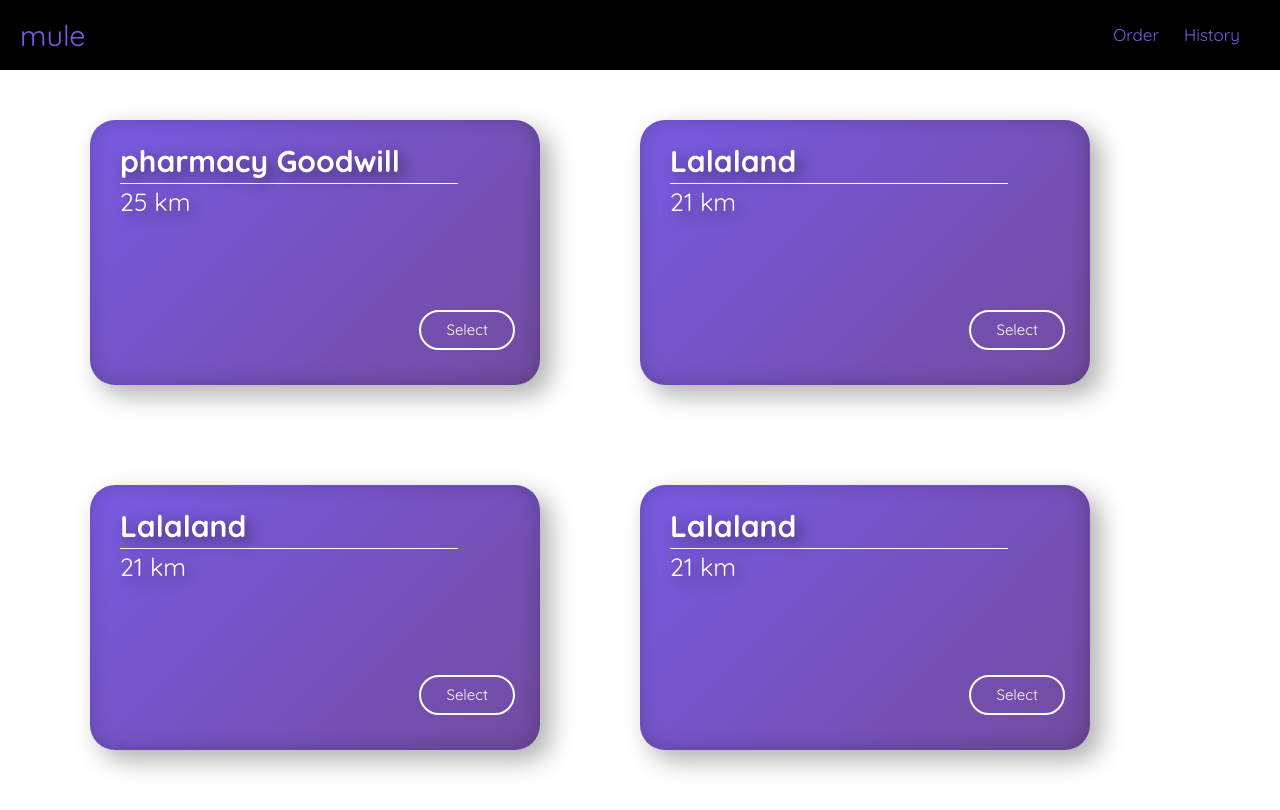
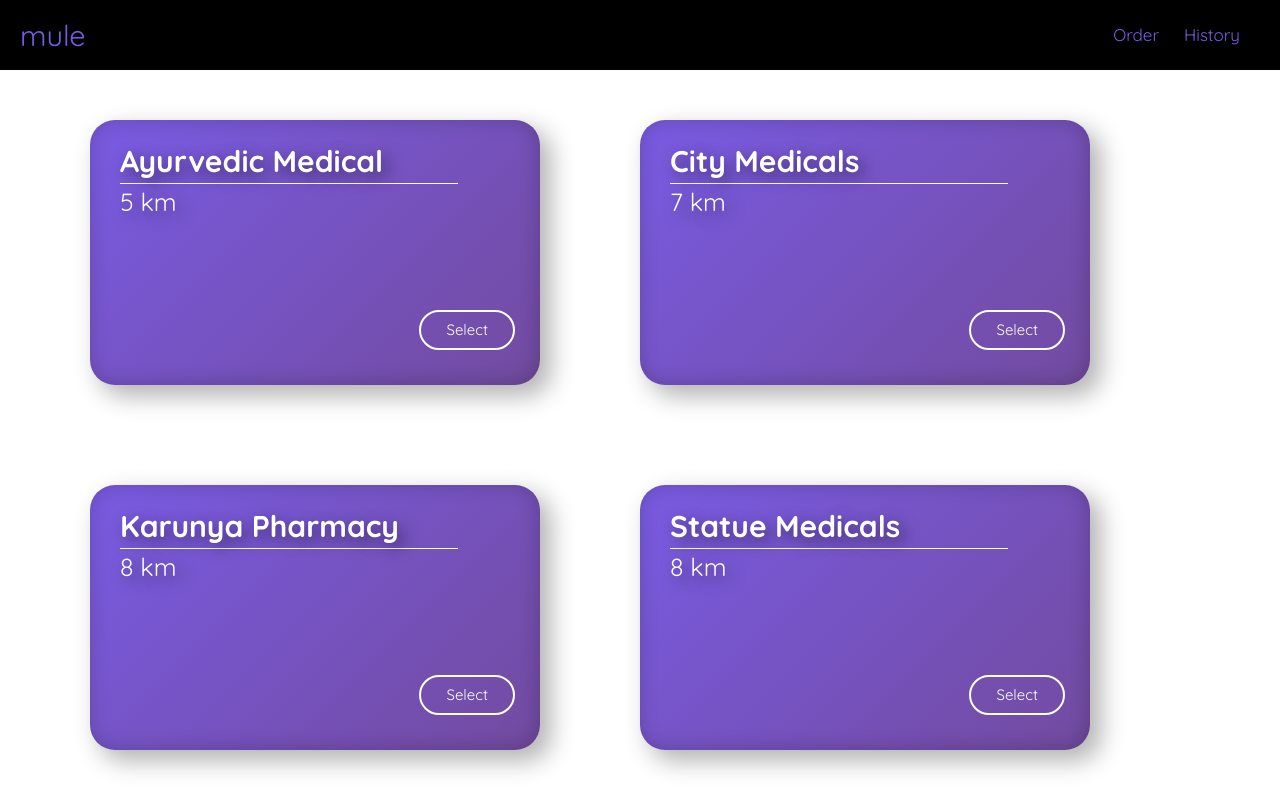
Before and after one commit to scriptonist/Carehacks, a Vue app in the folder client/: page /#/ucart in a window 1280 px wide. Built offline with nearby package versions, Linux system fonts and the light colour scheme; what v-calendar, vue-good-table would draw is missing.

Commit message:
Frontend: Refactored Code

```diff
--- a/client/src/components/PharmaHome.vue
+++ b/client/src/components/PharmaHome.vue
@@ -1,21 +1,31 @@
 <template>
-  <div>
+  <div class="mad-background-purple mad-full-screen">
+    <nav>
+      <navbar v-bind:navlist="navlist"></navbar>
+    </nav>
+    <div class="container-fluid">
+      <div class="col-12 col-xs-12 col-md-12 col-sm-12 col-lg-12">
+        <h2 style="padding-top: 50px;" class="shadow center white">Hello, {{user}} </h2>
+      </div>
+    </div>
 
-    <nav>
-      <m-navbar v-bind:navlist="navlist">></m-navbar>
-    </nav>
+    <div class="container-fluid welcome">
+      <div class="col-12 col-xs-12 col-md-12 col-sm-12 col-lg-12">
+        <h1 style="margin-top: 25vh;" class="shadow center white">Welcome to {{brandplaceholder}}</h1>
+      </div>
+    </div>
+
 
   </div>
 </template>
 
 <script>
-import Navbar from '@/components/Navbar'
+  import Navbar from '@/components/NavbarT'
 
   export default {
+    name: 'UserHome',
     data () {
       return {
-      userTitle: 'Hi, Pharmacy',
-      doctorList: null,
         navlist: [
           {
             name: 'Store',
@@ -25,14 +35,19 @@ export default {
             name: 'Order',
             link: '/porder'
           }
-      ]
+        ],
+        user: 'Pharmacy',
+        brandplaceholder: 'Mule'
       }
     },
     components: {
-    'm-navbar': Navbar
+      'navbar': Navbar
     }
   }
 </script>
 
 <style scoped>
+.shadow {
+  text-shadow: 5px 5px 15px rgba(1,1,1,0.5);
+}
 </style>
--- a/client/src/components/PharmaOrderDet.vue
+++ b/client/src/components/PharmaOrderDet.vue
@@ -71,7 +71,7 @@ export default {
       name: 'John Smith',
       number: '8086699507',
       email: 'johnsmith@gmail.com',
-      location: 'Kottayam',
+      location: 'Trivandrum',
       medNo: 3,
       orderid: 1289367,
       status: 'Pending',
@@ -82,7 +82,7 @@ export default {
           medPrice: 29
         },
         {
-          medName: 'Adol 500mg',
+          medName: 'Dolo 500mg',
           medQty: 3,
           medPrice: 29
         }
@@ -97,6 +97,11 @@ export default {
           link: '/porder'
         }
       ]
+    }
+  },
+  methods: {
+    confirm: function () {
+      this.$router.push({path: '/phome'})
     }
   },
   components: {
--- a/client/src/components/UserCart.vue
+++ b/client/src/components/UserCart.vue
@@ -45,24 +45,24 @@
         ],
         pharmaDetail: [
           {
-            id: 121,
-            name: 'pharmacy Goodwill',
-            dist: 25
+            id: 120,
+            name: 'Ayurvedic Medical',
+            dist: 5
           },
           {
-            id: 125,
-            name: 'Lalaland',
-            dist: 21
+            id: 121,
+            name: 'City Medicals',
+            dist: 7
+          },
+          {
+            id: 122,
+            name: 'Karunya Pharmacy',
+            dist: 8
           },
           {
             id: 123,
-            name: 'Lalaland',
-            dist: 21
-          },
-          {
-            id: 120,
-            name: 'Lalaland',
-            dist: 21
+            name: 'Statue Medicals',
+            dist: 8
           }
         ],
         user: 'User',
--- a/client/src/components/UserOrder.vue
+++ b/client/src/components/UserOrder.vue
@@ -7,10 +7,12 @@
     <div class="center-align container" style="margin-top: 50px;">
         <div class="row">
             <div class="col-12 col-xs-12 col-md-12 col-lg-12">
-              <div >
-                <input type="text">
+              <form v-on:submit.prevent>
+              <div>
+                <input type="text" v-model="searchitem" v-on:keyup.enter="searchMed">
                 <span class="glyphicon glyphicon-search"></span>
               </div>
+              </form>
             </div>
         </div>
     </div>
@@ -31,6 +33,7 @@
 
 <script>
   import Navbar from '@/components/Navbar'
+  // import UOrderService from '@/services/UOrderService'
   export default {
     name: 'UserHome',
     data () {
@@ -45,16 +48,28 @@
             link: '/uhome'
           }
         ],
-        medicines: [
-          {
-            name: 'Panadol',
-            id: 1
+        searchitem: [],
+        medicines: null,
+        store: []
+      }
     },
+    computed: {
+      searchMed: async function () {
+        if (this.searchitem === 'Dolo') {
+          this.medicines = [
             {
               name: 'Dolo',
+              id: 1
+            }
+          ]
+        } else if (this.searchitem === 'Adol') {
+          this.medicines = [
+            {
+              name: 'Adol',
               id: 2
             }
           ]
+        }
       }
     },
     components: {
--- a/client/src/services/Api.js
+++ b/client/src/services/Api.js
@@ -6,6 +6,6 @@ import axios from 'axios'
 // Making it exportable
 export default () => {
   return axios.create({
-    baseURL: `http://chack.azurewebsites.net/`
+    baseURL: `http://localhost:9080`
   })
 }
--- /dev/null
+++ b/client/src/services/UOrderService.js
@@ -0,0 +1,8 @@
+import Api from '@/services/Api.js'
+
+export default {
+  searchMed (userdata) {
+    console.log(userdata)
+    return Api.post('/search', userdata)
+  }
+}
```
Lines whose indentation alone changed are shown as unchanged.
